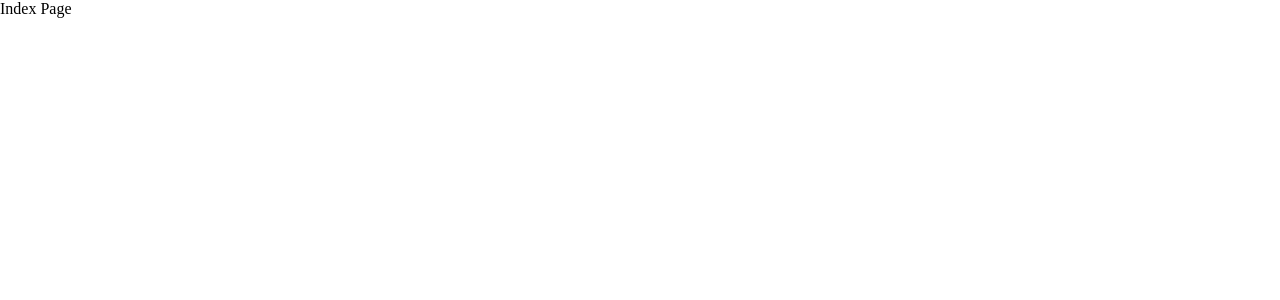
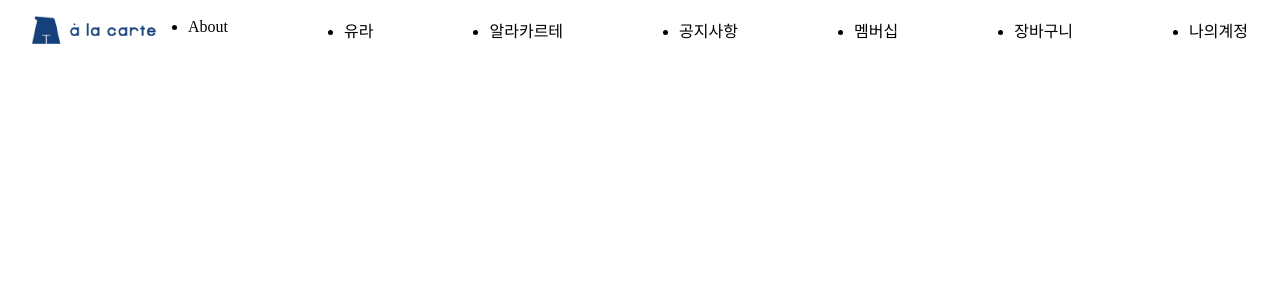
Before and after one commit to dahhnym/tech-asgmt_store-location-page, a Next.js app: page / in a window 1280 px wide. Shown: the top 300 px of the page. Built offline with nearby package versions, Linux system fonts and the light colour scheme.

Commit message:
Design: add basic layout

```diff
--- /dev/null
+++ b/components/header.style.ts
@@ -0,0 +1,32 @@
+import styled from '@emotion/styled';
+
+const Header = styled.header`
+  display: flex;
+  align-items: center;
+  justify-content: center;
+  padding: 0 2rem;
+  height: 60px;
+  @media screen and (max-width: 768px) {
+    height: 52px;
+  }
+`;
+
+const ImgContainer = styled.div`
+  position: relative; // Image 컴포넌트의 fill 속성 사용하기 위해 설정
+  min-width: 124px;
+  height: 28px;
+`;
+
+const Nav = styled.nav`
+  width: 100%;
+  margin-left: 2rem;
+  ul {
+    display: flex;
+    justify-content: space-between;
+  }
+  @media screen and (max-width: 768px) {
+    border: solid 1px violet;
+  }
+`;
+
+export { Header, ImgContainer, Nav };
--- /dev/null
+++ b/components/layouts/Layout.tsx
@@ -0,0 +1,34 @@
+import { useRouter } from 'next/router';
+import React from 'react';
+import Navigation from './Navigation';
+import styled from '@emotion/styled';
+
+export const Layout = ({ children }: any) => {
+  const router = useRouter();
+  let title = '';
+  if (router.pathname === '/location') {
+    title = '매장안내';
+  } else {
+    title = '';
+  }
+
+  return (
+    <div>
+      <Navigation />
+      <Title>{title}</Title>
+      <Container>{children}</Container>
+    </div>
+  );
+};
+
+const Title = styled.h1`
+  font-size: 1.8rem;
+  font-weight: bold;
+  text-align: center;
+  margin-top: 3.75rem;
+`;
+
+const Container = styled.main`
+  max-width: 1280px;
+  margin: auto;
+`;
--- /dev/null
+++ b/components/layouts/Navigation.tsx
@@ -0,0 +1,31 @@
+import * as S from './../header.style';
+import Image from 'next/image';
+import Logo from './../../public/assets/ala_logo.png';
+
+const Navigation = () => {
+  return (
+    <S.Header>
+      <S.ImgContainer>
+        <Image
+          src={Logo}
+          fill={true}
+          sizes="(max-width: 768px) 90vw"
+          alt="알라카르테"
+        />
+      </S.ImgContainer>
+      <S.Nav>
+        <ul>
+          <li>About</li>
+          <li>유라</li>
+          <li>알라카르테</li>
+          <li>공지사항</li>
+          <li>멤버십</li>
+          <li>장바구니</li>
+          <li>나의계정</li>
+        </ul>
+      </S.Nav>
+    </S.Header>
+  );
+};
+
+export default Navigation;
--- a/pages/_app.tsx
+++ b/pages/_app.tsx
@@ -1,6 +1,11 @@
-import '../styles/globals.css'
-import type { AppProps } from 'next/app'
+import '../styles/globals.css';
+import type { AppProps } from 'next/app';
+import { Layout } from '../components/layouts/Layout';
 
 export default function App({ Component, pageProps }: AppProps) {
-  return <Component {...pageProps} />
+  return (
+    <Layout>
+      <Component {...pageProps} />
+    </Layout>
+  );
 }
--- a/pages/index.tsx
+++ b/pages/index.tsx
@@ -1,6 +1,6 @@
 import Head from 'next/head';
 
-export default function Home() {
+export default function HomePage() {
   return (
     <>
       <Head>
@@ -9,7 +9,6 @@ export default function Home() {
         <meta name="viewport" content="width=device-width, initial-scale=1" />
         <link rel="icon" href="/favicon.ico" />
       </Head>
-      <main>Index Page</main>
     </>
   );
 }
```
